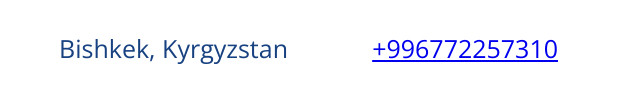
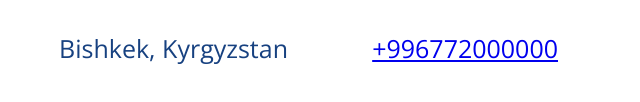
Before and after one commit to kanyshaiosmonova/kanyshaiosmonova.gtihub.io, a plain HTML site: page index.html in a window 1280 px wide. Shown: the part 682-784 px from the top of the page, 105-745 px from the left. Drawn offline with nearby package versions, Linux system fonts and the light colour scheme.

Commit message:
Update index.html

```diff
--- a/index.html
+++ b/index.html
@@ -52,7 +52,7 @@
             </li>
             <li class="information">
                 <h4>Phone Number</h4>
-                <a href="tel:+996772257310">+996772257310</a>
+                <a href="tel:+996772000000">+996772000000</a>
             </li>
             <li class="information">
                 <h4>Email</h4>
```
